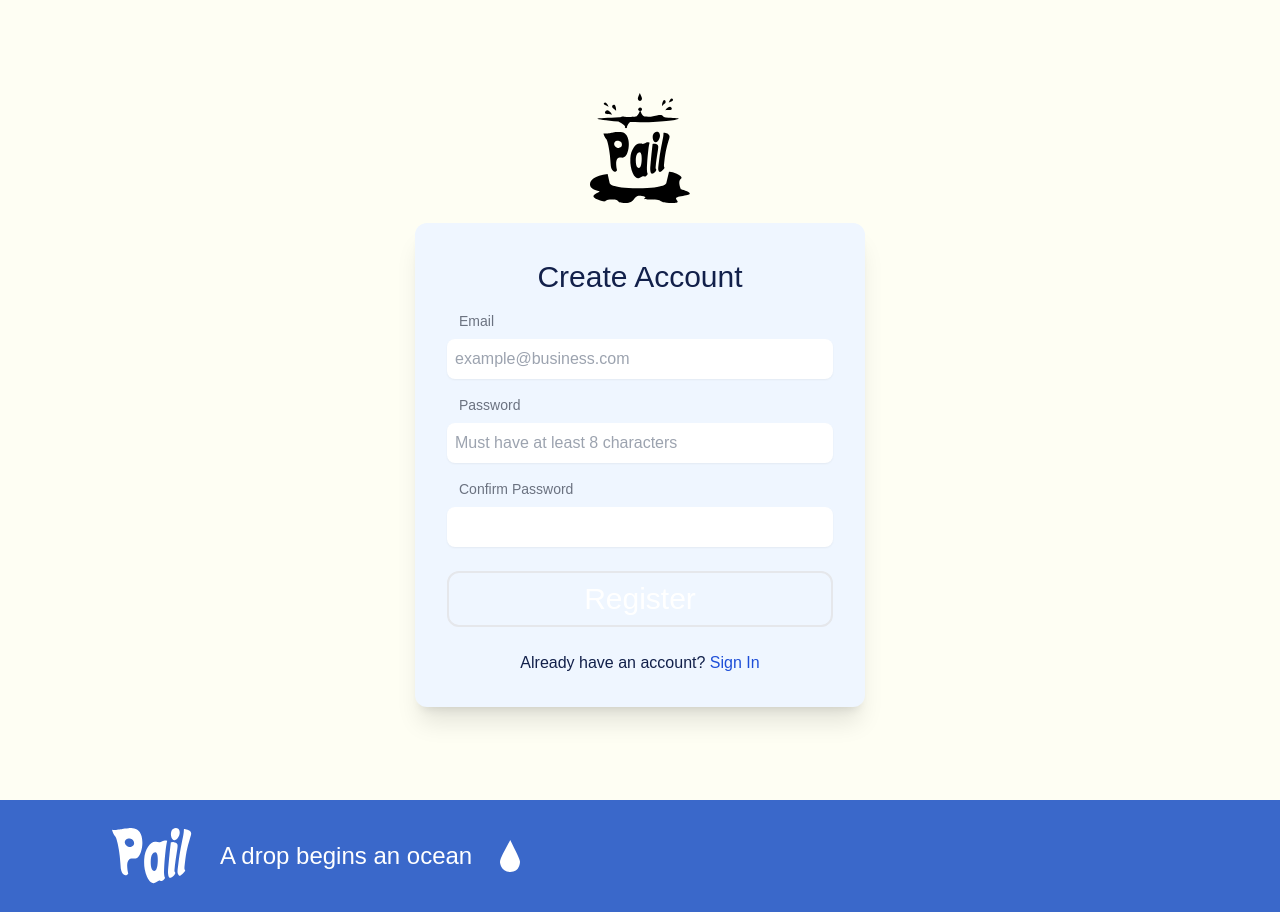
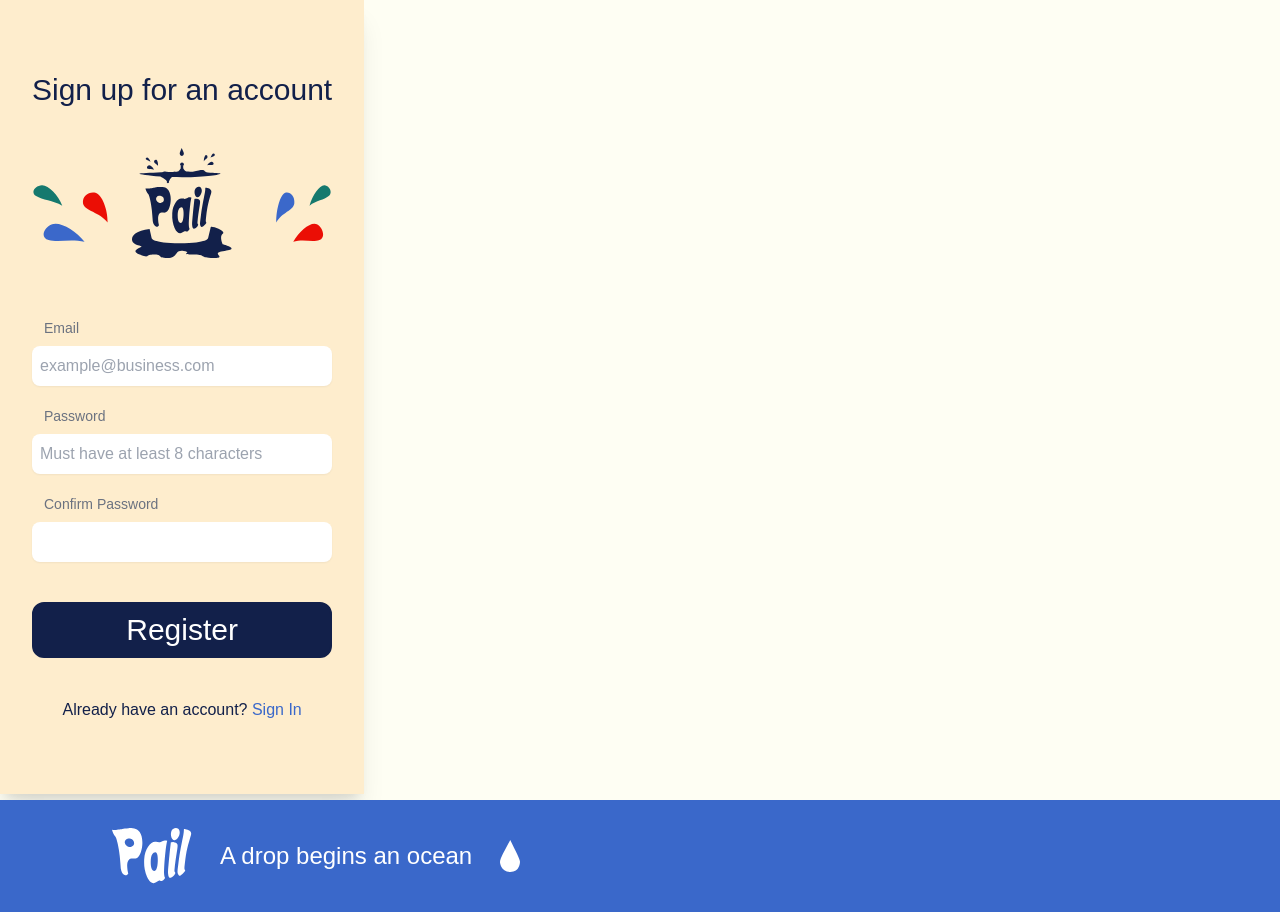
Before and after one commit to danielstraining/Pail-Prototype, a Next.js app: page /signup in a window 1280 px wide. Built offline with nearby package versions, Linux system fonts and the light colour scheme; no server answers; a web font is replaced by a local one.

Commit message:
Styled the create account screen

```diff
--- a/components/SigninForm.jsx
+++ b/components/SigninForm.jsx
@@ -49,12 +49,11 @@ function SigninForm() {
 
     return (
         <>
-            <aside className="w-fit h-screen top-0 left-0 -z-10">
-                {invalidLoginError && (
-                    <div>Invalid Login details</div>
-                )}
-
+            <aside className="w-fit min-h-screen top-0 left-0 -z-10">
                 <div className="shadow-xl h-full p-8 bg-pail_tan font-palanquin">
+                    {invalidLoginError && (
+                        <div>Invalid Login details</div>
+                    )}
                     <h1 className="text-3xl text-center my-10">Log in to your account</h1>
                     <div className="relative flex justify-center items-center w-full my-10">
                         <Link
@@ -94,7 +93,7 @@ function SigninForm() {
                             {submitting ? "Signing In..." : "Sign In"}
                         </button>
                     </form>
-                    <p className="w-full text-center my-10" type="hidden">Don't have an account? <Link href="/signup" className=" hover:underline text-pail_blue">Sign Up</Link></p>
+                    <p className="w-full text-center my-10" type="hidden">Don't have an account? <Link href="/signup" className="hover:underline text-pail_blue">Sign Up</Link></p>
                 </div>
             </aside>
         </>
--- a/components/SignupForm.jsx
+++ b/components/SignupForm.jsx
@@ -165,8 +165,8 @@ function SignupForm() {
 
     return (
         <>
-            <div className="w-full h-screen flex justify-center items-center py-20">
-                <div className="flex flex-col items-center">
+            <aside className="w-fit min-h-screen top-0 left-0 -z-10">
+                <div className="shadow-xl p-8 bg-pail_tan">
                 {passwordMatchError && (
                     <div>Passwords do not match!</div>
                 )}
@@ -179,45 +179,51 @@ function SignupForm() {
                 {passwordFormatError && (
                     <div>Password is not correct format!</div>
                 )}
+                <h1 className="text-3xl text-center my-10">Sign up for an account</h1>
+                    <div className="relative flex justify-center items-center w-full my-10">
                         <Link
                             href={"/"}>
                             <Image
-                            src="/assets/images/logo.svg"
+                                src="/assets/images/PailLogo_Navy.svg"
                                 alt="Pail Logo"
                                 width={100}
                                 height={100}
                                 className="object-contain mb-5"
                             />
                         </Link>
-                    <div className="shadow-xl p-8 bg-blue-50 rounded-xl w-[450px] font-palanquin">
-                        <h1 className="text-3xl text-center mt-1 mb-3">Create Account</h1>
+                        <Image
+                            src="/assets/images/ColouredSplash2.svg"
+                            alt="Splash graphic"
+                            width={0}
+                            height={0}
+                            className="absolute w-full" />
+                    </div>
                     <form
                         className="!m-0 p-0"
                         action={handleSignUp}
                     >
-                            <div className="my-4">
+                        <div className="my-5">
                             <h2 className="input_header">Email</h2>
                             <input onChange={(e) => setEmail(e.target.value.toLowerCase())} className="form_input" type="email" placeholder="example@business.com" required name="email"></input>
                         </div>
-                            <div className="my-4">
+                        <div className="my-5">
                             <h2 className="input_header">Password</h2>
                             <input onChange={(e) => setPassword(e.target.value)} className="form_input" type="password" placeholder="Must have at least 8 characters" required name="password"></input>
                         </div>
-                            <div className="my-4">
+                        <div className="my-5">
                             <h2 className="input_header">Confirm Password</h2>
                             <input onChange={(e) => setConfirmPassword(e.target.value)} className="form_input" type="password" required name="confirmPassword"></input>
                         </div>
                         <button
                             type="submit"
                             disabled={submitting}
-                                className="black_btn my-6 w-full">
+                            className="black_btn bg-pail_navy border-pail_navy my-10 w-full">
                             {submitting ? "Processing..." : "Register"}
                         </button>
                     </form>
-                        <p className="w-full text-center !m-0" type="hidden">Already have an account? <Link href="/signin" className=" text-blue-700">Sign In</Link></p>
+                    <p className="w-full text-center my-10" type="hidden">Already have an account? <Link href="/signin" className="hover:underline text-pail_blue">Sign In</Link></p>
                 </div>
-                </div>
-            </div>
+            </aside>
         </>
     )
 }
```
Lines whose indentation alone changed are shown as unchanged.
